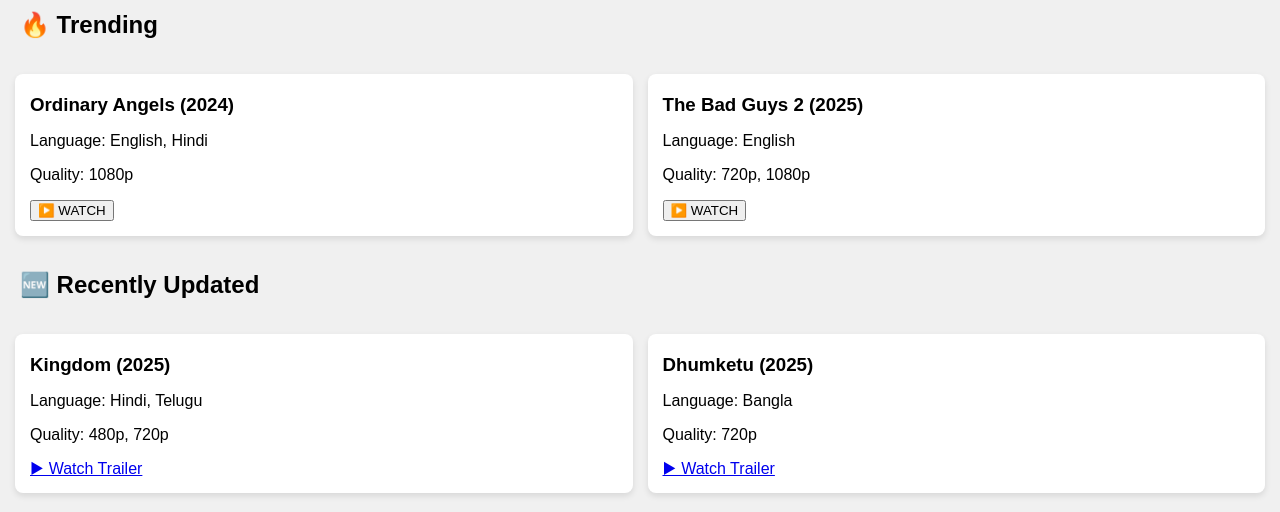
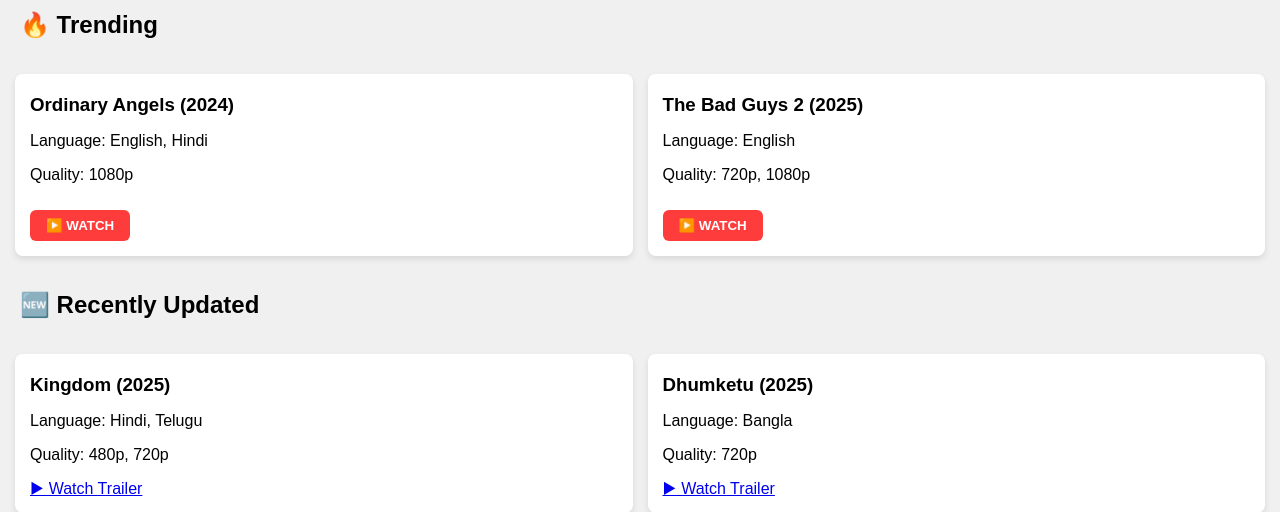
Before and after one commit to zxoou-media/Cinelist, a Flask app: page / in a window 1280 px wide. Shown: the part 138-650 px from the top of the page. Run offline with Flask 3, Linux system fonts and the light colour scheme.

Commit message:
Update style.css

```diff
--- a/cinelist/static/style.css
+++ b/cinelist/static/style.css
@@ -40,3 +40,18 @@ footer {
   padding: 10px;
   margin-top: 20px;
 }
+.watch-btn {
+  background-color: #ff3c3c;
+  color: white;
+  border: none;
+  padding: 8px 16px;
+  border-radius: 6px;
+  cursor: pointer;
+  font-weight: bold;
+  margin-top: 10px;
+  transition: background 0.3s;
+}
+
+.watch-btn:hover {
+  background-color: #e60000;
+}
```
